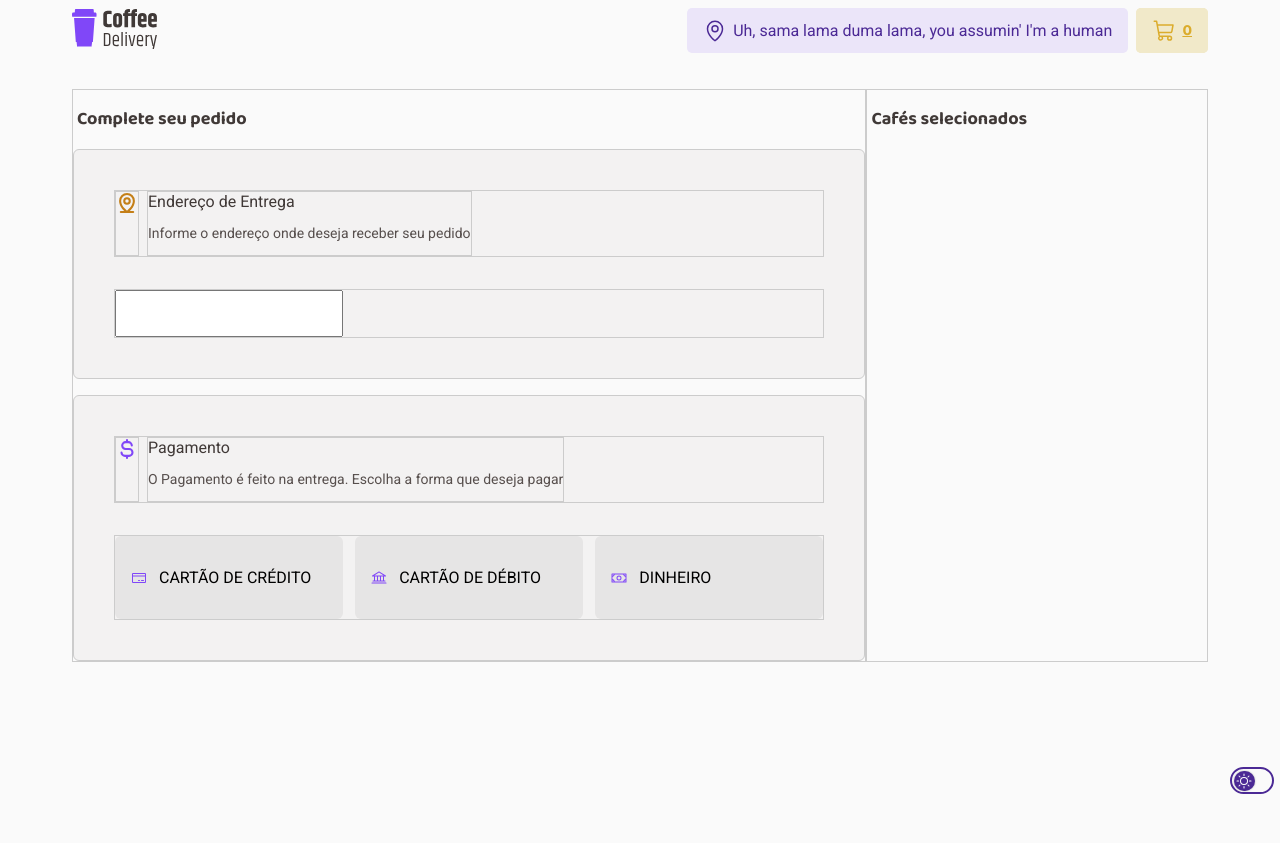
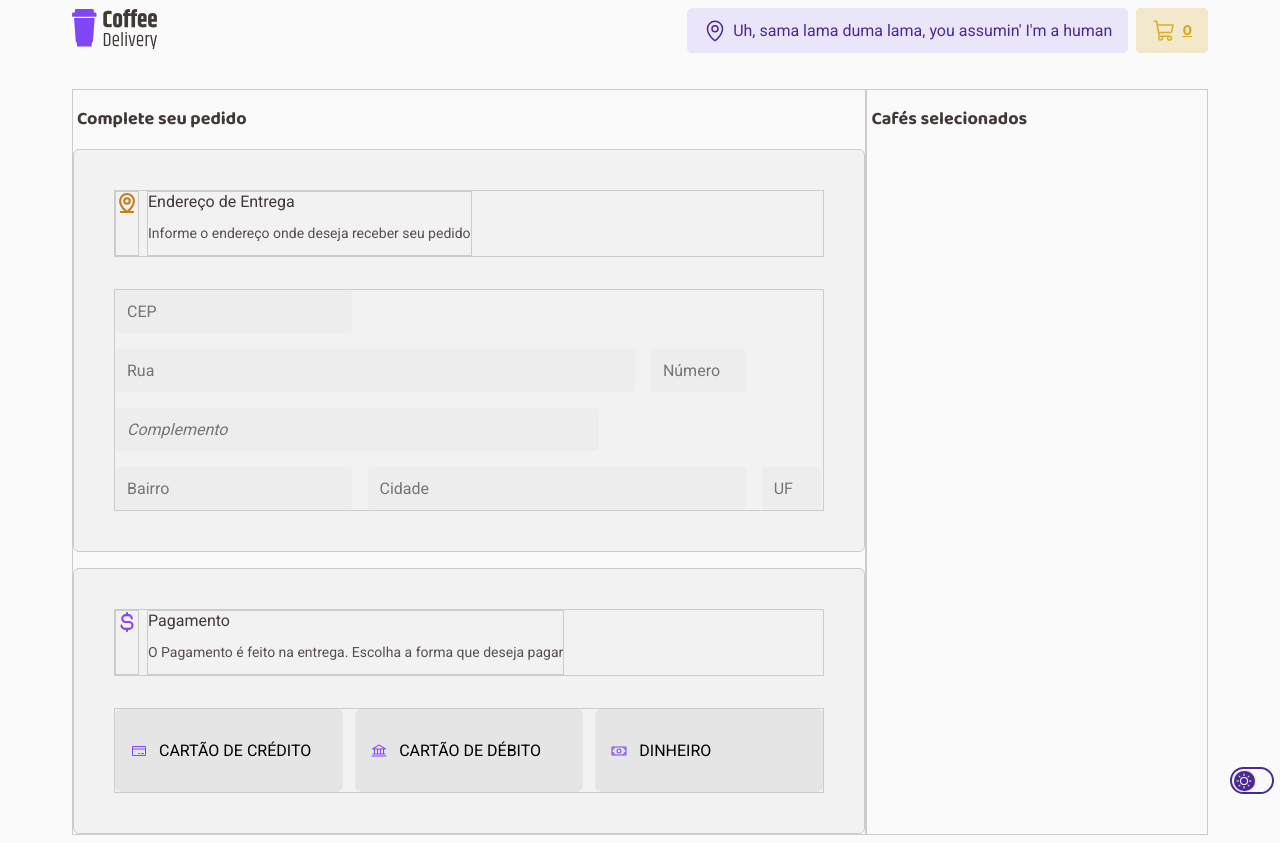
Before and after one commit to ssisaias/desafio02-coffee-delivery, a React (Vite) app: page /checkout in a window 1280 px wide. Before the commit the page ends 800 px from the top, so only its background shows below. Built offline with nearby package versions, Linux system fonts and the light colour scheme.

Commit message:
Finished form design

```diff
--- a/src/components/CheckoutAddressForm/index.tsx
+++ b/src/components/CheckoutAddressForm/index.tsx
@@ -1,5 +1,5 @@
-import { CodepenLogo, MapPinLine } from "@phosphor-icons/react";
-import { CepInput, CheckoutAddressFormContainer, CheckoutAddressFormTitle, FormContainer } from "./styles";
+import { MapPinLine } from "@phosphor-icons/react";
+import { BairroInput, CepInput, CheckoutAddressFormContainer, CheckoutAddressFormTitle, CidadeInput, ComplementoInput, FormContainer, NumeroInput, RuaInput, UFInput } from "./styles";
 
 export function CheckoutAddressForm() {
   return (
@@ -12,9 +12,27 @@ export function CheckoutAddressForm() {
         </div>
       </CheckoutAddressFormTitle>
       <FormContainer>
-        <CepInput>
-
+        <CepInput
+          placeholder="CEP">
         </CepInput>
+        <RuaInput
+          placeholder="Rua">
+        </RuaInput>
+        <NumeroInput
+          placeholder="Número">
+        </NumeroInput>
+        <ComplementoInput
+          placeholder="Complemento">
+        </ComplementoInput>
+        <BairroInput
+          placeholder="Bairro">
+        </BairroInput>
+        <CidadeInput
+          placeholder="Cidade">
+        </CidadeInput>
+        <UFInput
+          placeholder="UF">
+        </UFInput>
       </FormContainer>
     </CheckoutAddressFormContainer>
   );
--- a/src/components/CheckoutAddressForm/styles.ts
+++ b/src/components/CheckoutAddressForm/styles.ts
@@ -28,10 +28,11 @@ export const CheckoutAddressFormTitle = styled.div`
 `
 export const FormContainer = styled.div`
   display: flex;
-  flex-direction: column;
+  flex-direction: row;
   align-items: flex-start;
   gap: 1rem;
   align-self: stretch;
+  flex-wrap: wrap;
 `
 
 const BaseInput = styled.input`
@@ -40,6 +41,9 @@ const BaseInput = styled.input`
   padding: 0.75rem;
   align-items: center;
   gap: 0.25rem;
+  background: ${(props) => props.theme['base-input']};
+  border-radius: 0.25rem;
+  border: 1px${(props) => props.theme['base-button']};
 
   &:focus {
     box-shadow: none;
@@ -52,9 +56,31 @@ const BaseInput = styled.input`
 `
 
 export const CepInput = styled(BaseInput)`
-  flex: 1;
+  width: 30%;
 `
 
-export const MinutesAmountInput = styled(BaseInput)`
-  width: 4rem;
+export const RuaInput = styled(BaseInput)`
+  width: 70%;
 `
+
+export const NumeroInput = styled(BaseInput)`
+  width: 10%;
+`
+export const ComplementoInput = styled(BaseInput)`
+  width: 65%;
+  &::placeholder {
+    font-style: italic;
+  }
+`
+
+export const BairroInput = styled(BaseInput)`
+  width: 30%;
+`
+
+export const CidadeInput = styled(BaseInput)`
+  width: 50%;
+`
+
+export const UFInput = styled(BaseInput)`
+  width: 5%;
+`
```
